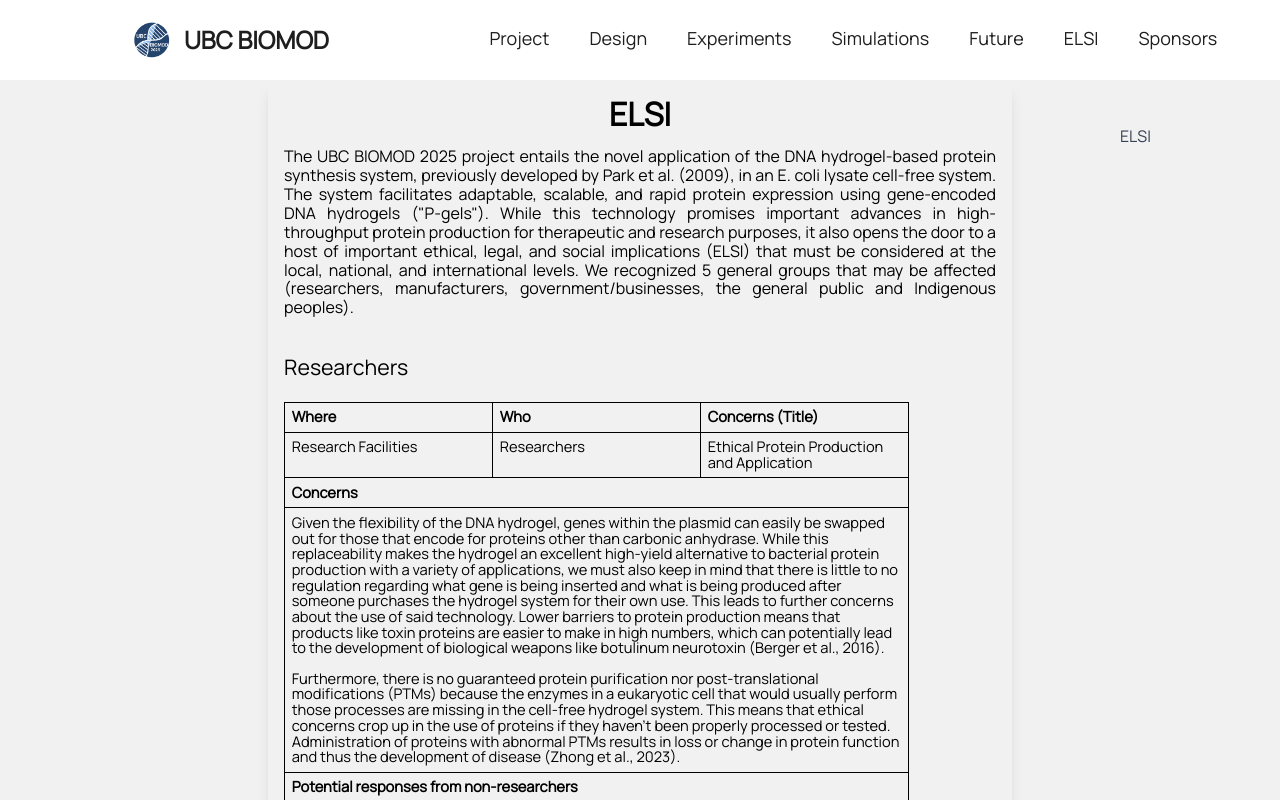
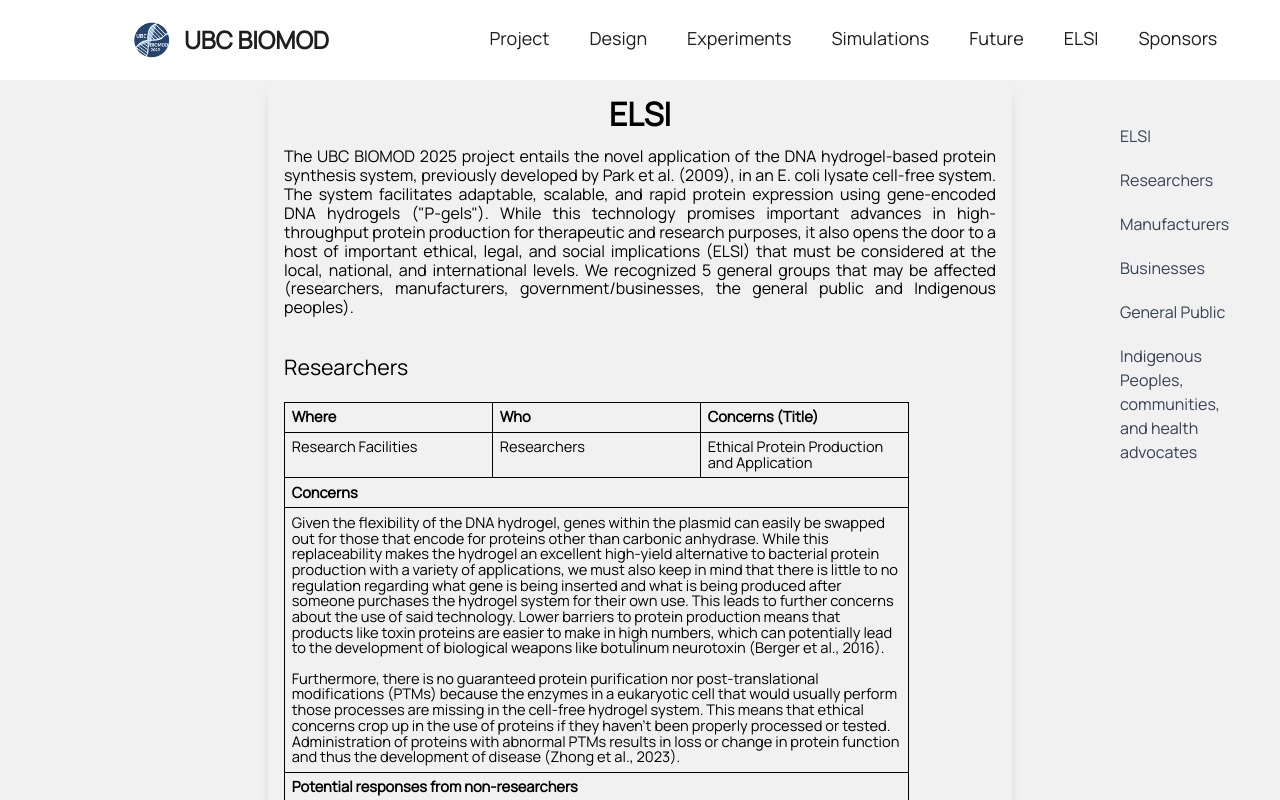
Before and after one commit to ubc-biomod/biomod2025, a React (Vite) app: page /elsi in a window 1280 px wide. Shown: the top 800 px of the page. Built offline with nearby package versions, Linux system fonts and the light colour scheme; a web font is replaced by a local one.

Commit message:
add ELSI sections

```diff
--- a/src/pages/ELSIPage.tsx
+++ b/src/pages/ELSIPage.tsx
@@ -10,7 +10,13 @@ import React, { useEffect, useState } from "react";
 function ELSIPage() {
 
     const sections = [
-        'ELSI'];
+        'ELSI',
+        'Researchers',
+        'Manufacturers',
+        'Businesses',
+        'General Public',
+        'Indigenous Peoples, communities, and health advocates '
+    ];
 
     const [htmlSections, setHtmlSections] = useState<Record<string, string>>({});
 
```
